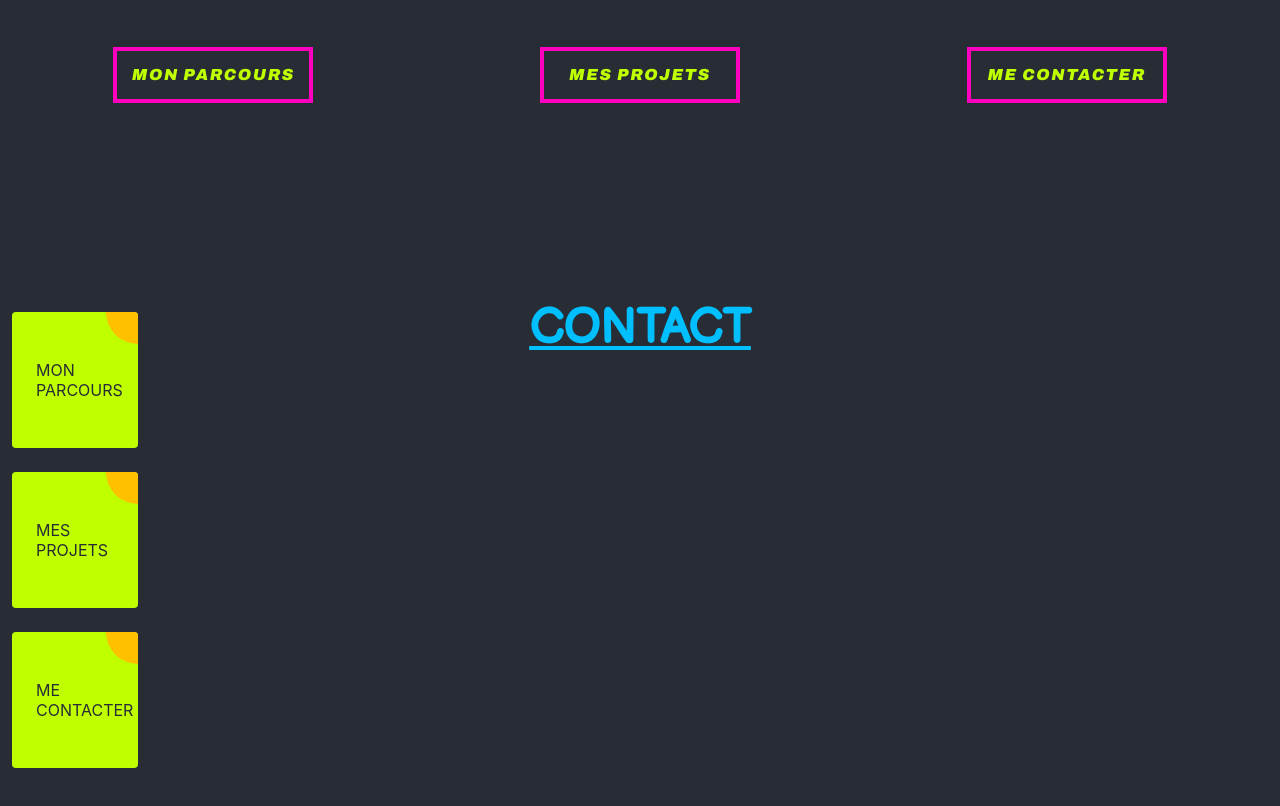
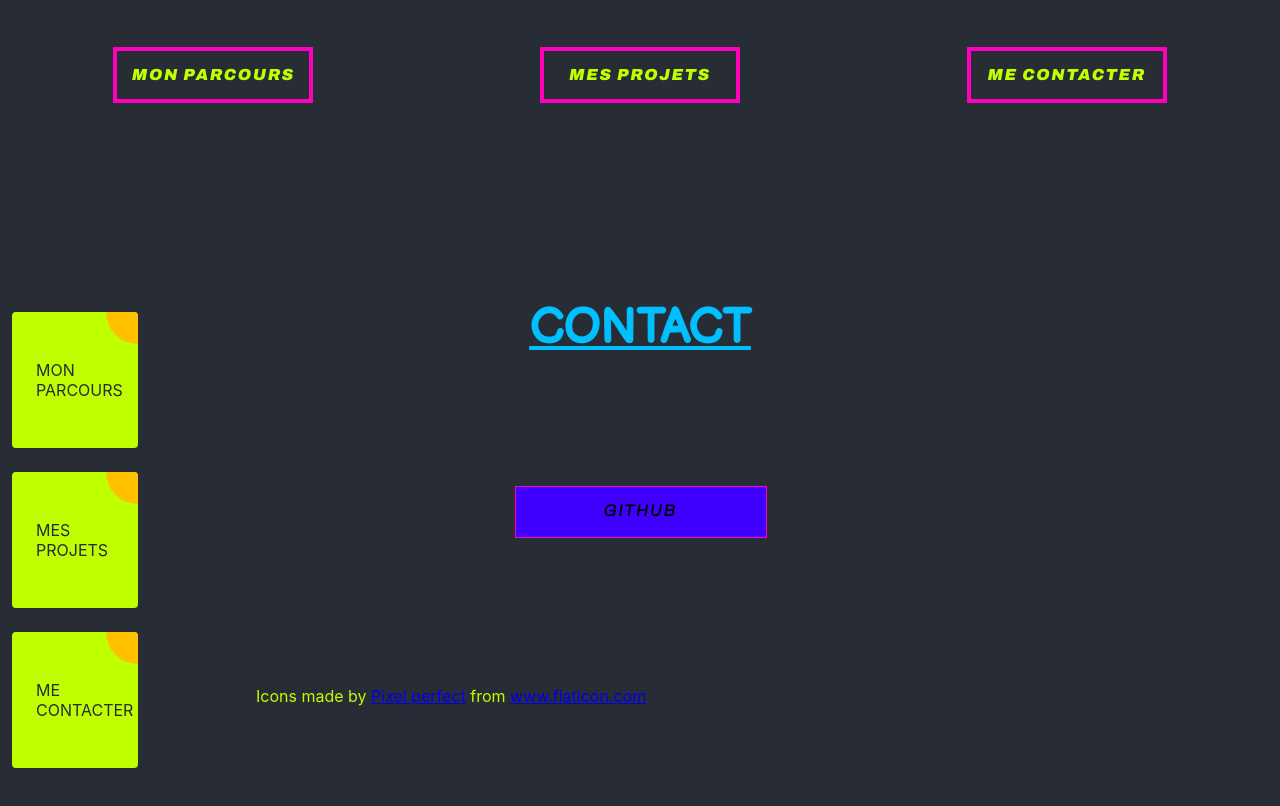
Before and after one commit to florent-augier/my-portfolio, a React (Create React App) app: page /contact in a window 1280 px wide. Shown: the top 806 px of the page. Built offline with nearby package versions, Linux system fonts and the light colour scheme.

Commit message:
Feat(Contact): add github button

```diff
--- a/src/screens/Contact.js
+++ b/src/screens/Contact.js
@@ -1,10 +1,46 @@
 import React from "react";
 import "./Screen.css";
+
+import githubIcon from "../images/github.svg";
 
 export default function Contact() {
   return (
     <div className="bodyScreen">
       <h1 className="headerScreen">CONTACT</h1>
+
+      <div className="sectionSreen">
+        <div className="bodySectionScreen">
+          {/* Mes liens*/}
+          <div style={{ display: "flex", justifyContent: "center" }}>
+            <div className="btn btn-two">
+              <img
+                src={githubIcon}
+                alt="github-icon"
+                style={{
+                  backgroundColor: "rgba(255, 255, 255, 0)",
+                  fill: "red",
+                  zIndex: 1000,
+                }}
+              />
+              <span>GITHUB</span>
+            </div>
+          </div>
+        </div>
+      </div>
+
+      <div style={{ marginTop: "150px" }}>
+        Icons made by{" "}
+        <a
+          href="https://www.flaticon.com/authors/pixel-perfect"
+          title="Pixel perfect"
+        >
+          Pixel perfect
+        </a>{" "}
+        from{" "}
+        <a href="https://www.flaticon.com/" title="Flaticon">
+          www.flaticon.com
+        </a>
+      </div>
     </div>
   );
 }
--- a/src/screens/Screen.css
+++ b/src/screens/Screen.css
@@ -154,6 +154,75 @@ img {
   opacity: 0.5;
   transform: translateX(30%); /*100%*/
 }
+
+/* ============================= Contact ================================  */
+
+.btn {
+  line-height: 50px;
+  height: 50px;
+  text-align: center;
+  width: 250px;
+  cursor: pointer;
+}
+
+.btn-two {
+  color: black;
+  font-weight: bolder;
+  transition: all 0.5s;
+  position: relative;
+}
+.btn-two span {
+  transition: all 1.5s;
+
+  z-index: 2;
+  display: block;
+  position: absolute;
+  width: 100%;
+  height: 100%;
+  top: 0;
+}
+.btn-two::before {
+  content: "";
+  position: absolute;
+  top: 0;
+  left: 0;
+  width: 100%;
+  height: 100%;
+  z-index: 1;
+  transition: all 0.5s;
+  border: 1px solid var(--citrus);
+  background-color: var(--pink);
+}
+.btn-two::after {
+  content: "";
+  position: absolute;
+  top: 0;
+  left: 0;
+  width: 100%;
+  height: 100%;
+  z-index: 1;
+  transition: all 0.5s;
+  border: 1px solid var(--pink);
+  background-color: var(--blue);
+}
+
+.btn-two:hover span {
+  letter-spacing: 16px;
+  color: var(--pink);
+  top: 50px;
+}
+
+.btn-two:hover::before {
+  transform: rotate(-45deg);
+  background-color: rgba(255, 255, 255, 0);
+}
+.btn-two:hover::after {
+  transform: rotate(45deg);
+  background-color: rgba(255, 255, 255, 0);
+}
+
+/* ============================== End ===================================  */
+
 @media (max-width: 900px) {
   .bodyScreen {
     width: 90%;
```
Also changed, not shown: src/images/github.svg (added).
